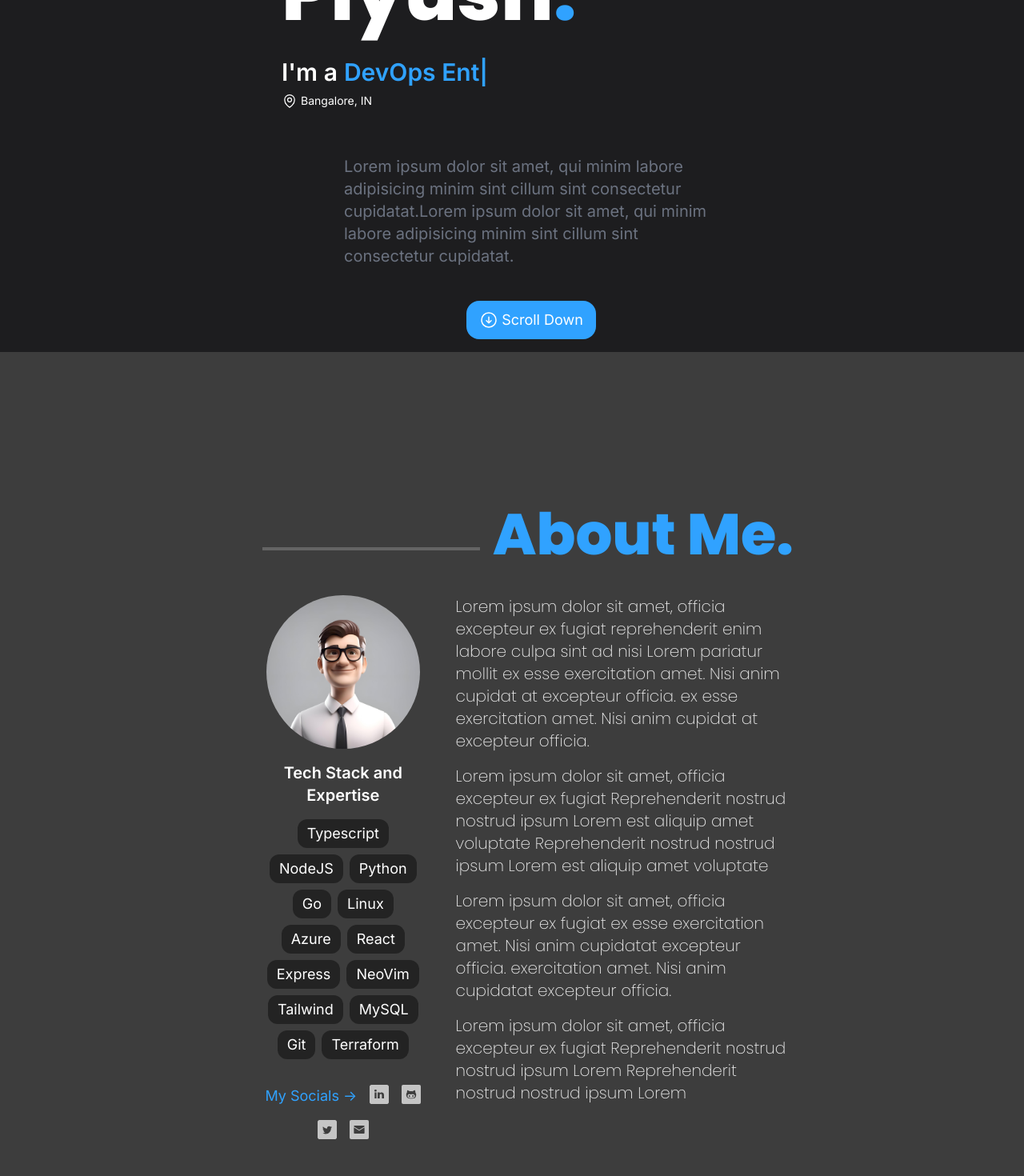
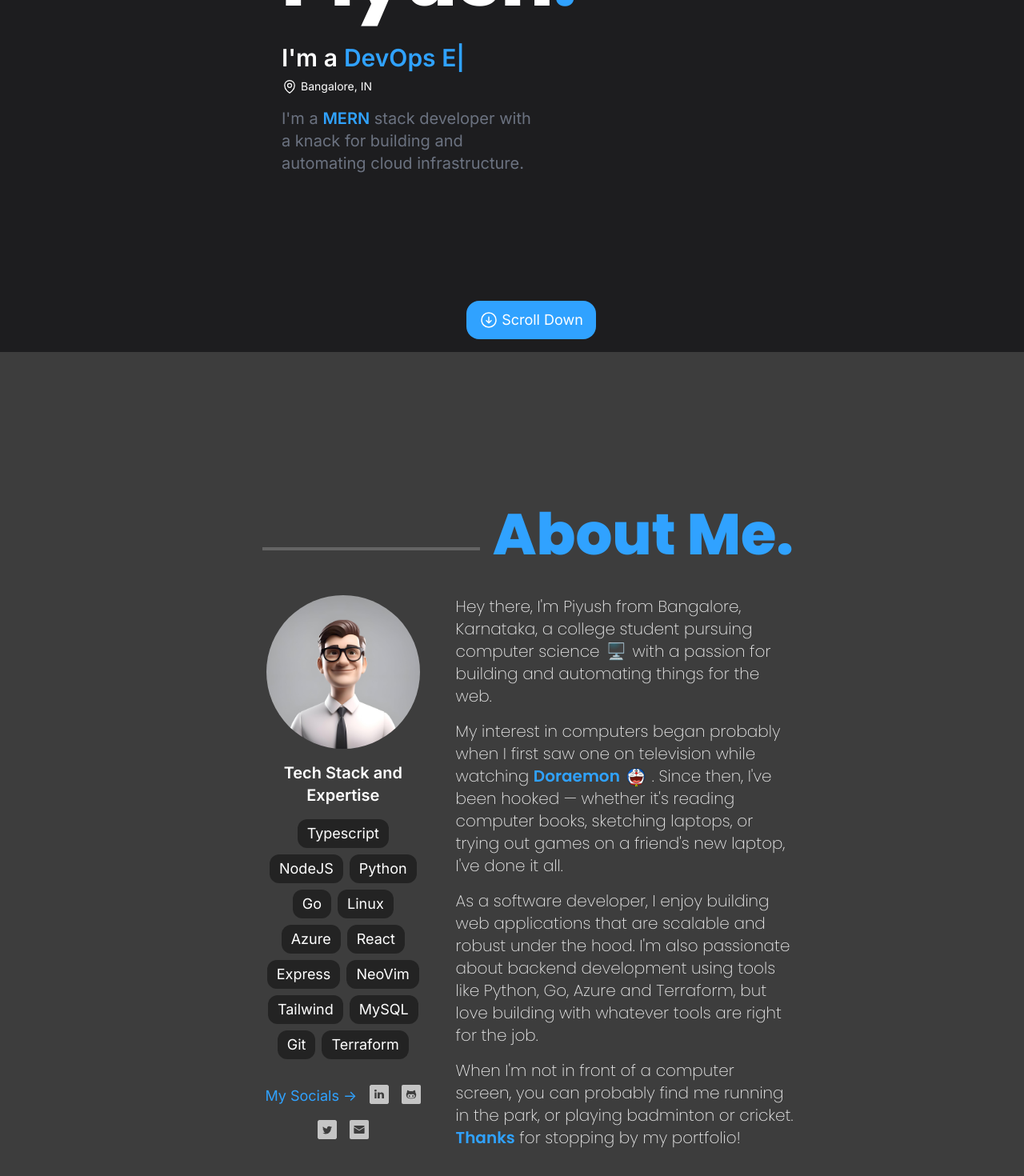
Before and after one commit to antidoid/cloud-resume-challenge, a React (Vite) app in the folder frontend/: page / in a window 1280 px wide. Shown: the part 360-1830 px from the top of the page at 80% size. Built offline with nearby package versions, Linux system fonts and the light colour scheme; no server answers.

Commit message:
feat: Add real about me

```diff
--- a/frontend/src/components/About.tsx
+++ b/frontend/src/components/About.tsx
@@ -1,4 +1,5 @@
 import PP from "../assets/pp.jpg";
+import DoraemonImg from "../assets/joy.png"
 
 function About() {
   return (
@@ -124,30 +125,29 @@ function About() {
           </div>
         </div>
         <div className="mt-4 md:mt-0 flex grow flex-col gap-4 font-poppins font-extralight md:w-3/5 text-white/90 text-xl">
-          <p>
-            Lorem ipsum dolor sit amet, officia excepteur ex fugiat
-            reprehenderit enim labore culpa sint ad nisi Lorem pariatur mollit
-            ex esse exercitation amet. Nisi anim cupidat at excepteur officia.
-            ex esse exercitation amet. Nisi anim cupidat at excepteur officia.
+          <p>Hey there, I'm Piyush from Bangalore, Karnataka, a college student pursuing computer science<span className="mx-2">🖥️</span>
+            with a passion for building and automating things for the web.
           </p>
           <p>
-            Lorem ipsum dolor sit amet, officia excepteur ex fugiat
-            Reprehenderit nostrud nostrud ipsum Lorem est aliquip amet voluptate
-            Reprehenderit nostrud nostrud ipsum Lorem est aliquip amet voluptate
+            My interest in computers began probably when I first saw one on television while watching{" "}
+            <span className="text-cerulean font-semibold">Doraemon</span>
+            <img className="w-6 h-6 mx-2 inline-block" src={DoraemonImg} alt="Doraemon joy face" />.
+            Since then, I've been hooked — whether it's reading computer books, sketching laptops,
+            or trying out games on a friend's new laptop, I've done it all.
           </p>
           <p>
-            Lorem ipsum dolor sit amet, officia excepteur ex fugiat ex esse
-            exercitation amet. Nisi anim cupidatat excepteur officia.
-            exercitation amet. Nisi anim cupidatat excepteur officia.
+            As a software developer, I enjoy building web applications that are scalable and robust under the hood.
+            I'm also passionate about backend development using tools like
+            Python, Go, Azure and Terraform, but love building with whatever tools are right for the job.
           </p>
           <p>
-            Lorem ipsum dolor sit amet, officia excepteur ex fugiat
-            Reprehenderit nostrud nostrud ipsum Lorem Reprehenderit nostrud
-            nostrud ipsum Lorem
+            When I'm not in front of a computer screen, you can probably find me running
+            in the park, or playing badminton or cricket.{" "}
+            <span className="text-cerulean font-semibold">Thanks</span> for stopping by my portfolio!
           </p>
         </div>
       </div>
-    </div>
+    </div >
   );
 }
 
--- a/frontend/src/components/Certificate.tsx
+++ b/frontend/src/components/Certificate.tsx
@@ -8,7 +8,7 @@ function Certificate({
   certLink: string;
 }) {
   return (
-    <div className="h-96 flex flex-col">
+    <div className="h-80 flex flex-col">
       <div className="rounded-lg flex justify-center grow relative overflow-hidden p-10 bg-darkgray">
         <img
           className="rounded-lg h-full w-5/6 absolute top-14"
--- a/frontend/src/components/Hero.tsx
+++ b/frontend/src/components/Hero.tsx
@@ -5,7 +5,7 @@ import { scroll } from "../utils";
 function Hero() {
   return (
     <div id="hero" className="w-full min-h-screen h-dvh bg-back px-8 lg:px-72">
-      <div className="relative pt-36 md:pt-48 m-4 h-screen md:ml-16 flex flex-col items-start">
+      <div className="relative m-4 h-screen md:ml-16 flex flex-col justify-center items-start">
         <motion.h1
           initial={{ opacity: 0, y: 100 }}
           animate={{ opacity: 1, y: 0 }}
@@ -29,7 +29,11 @@ function Hero() {
             loop
           />
         </motion.h2>
-        <div className="flex items-center justify-center mt-2 text-sm">
+        <motion.div
+          initial={{ opacity: 0, y: 100 }}
+          animate={{ opacity: 1, y: 0 }}
+          transition={{ type: "spring", duration: 1.5 }}
+          className="flex items-center justify-center mt-2 text-sm">
           <svg
             xmlns="http://www.w3.org/2000/svg"
             fill="none"
@@ -50,19 +54,21 @@ function Hero() {
             />
           </svg>
           <span>Bangalore, IN</span>
-        </div>
-        <p className="grow md:w-3/4 2xl:w-1/2 self-center flex flex-col justify-center text-gray-500 text-base md:text-xl pb-8 md:pb-16">
-          Lorem ipsum dolor sit amet, qui minim labore adipisicing minim sint
-          cillum sint consectetur cupidatat.Lorem ipsum dolor sit amet, qui
-          minim labore adipisicing minim sint cillum sint consectetur cupidatat.
-        </p>
+        </motion.div>
+        <motion.p
+          initial={{ opacity: 0, y: 100 }}
+          animate={{ opacity: 1, y: 0 }}
+          transition={{ type: "spring", duration: 2 }}
+          className="md:w-1/2 mt-4 text-gray-500 text-base md:text-xl pb-8 md:pb-16">
+          I'm a <span className="text-cerulean font-semibold">MERN</span> stack developer with a knack for building and automating cloud infrastructure.
+        </motion.p>
         <motion.button
           className="absolute bottom-20 md:bottom-8 2xl:bottom-20 self-center justify-self-stretch flex items-center justify-center bg-cerulean rounded-xl md:rounded-2xl p-2 h-8 md:p-4 md:h-12 hover:bg-[#00579F] hover:scale-105 duration-200 ease-in-out cursor-pointer"
           onClick={() => scroll("about")}
-          initial={{ y: 200 }}
+          initial={{ y: 150 }}
           animate={{ y: 0 }}
           transition={{
-            y: { duration: 0.2, ease: "easeOut" },
+            y: { duration: 1, ease: "easeOut" },
           }}
         >
           <svg
```
Also changed, not shown: frontend/src/assets/joy.png (added).
